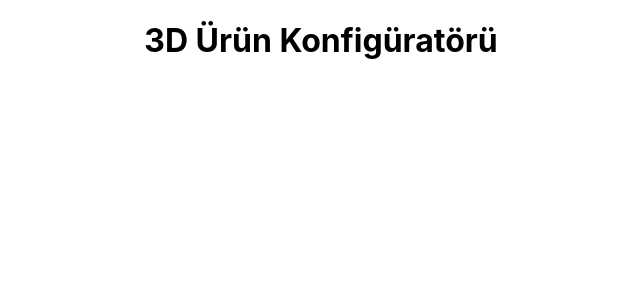
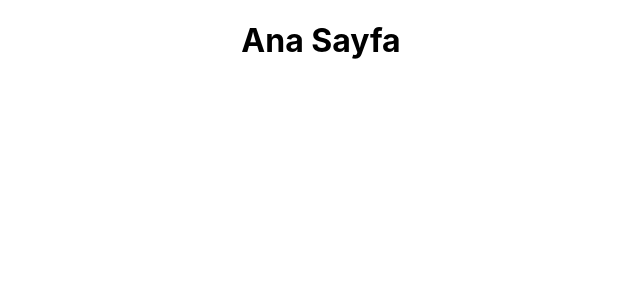
Before and after one commit to furkycl/fullstack, a React (Create React App) app in the folder client/: page / in a window 1280 px wide. Shown: the top 300 px of the page, without its empty margins (319-959 px from the left). Built offline with nearby package versions, Linux system fonts and the light colour scheme.

Commit message:
feat: Setup basic page components and implement client-side routing

```diff
--- a/client/package.json
+++ b/client/package.json
@@ -9,6 +9,7 @@
     "@testing-library/user-event": "^13.5.0",
     "react": "^19.1.1",
     "react-dom": "^19.1.1",
+    "react-router-dom": "^7.8.2",
     "react-scripts": "5.0.1",
     "web-vitals": "^2.1.4"
   },
--- a/client/src/App.js
+++ b/client/src/App.js
@@ -1,10 +1,22 @@
+import { BrowserRouter as Router, Routes, Route } from "react-router-dom";
+import HomePage from "./pages/HomePage";
+import LoginPage from "./pages/LoginPage";
+import RegisterPage from "./pages/RegisterPage";
+import DashboardPage from "./pages/DashboardPage";
 import "./App.css";
 
 function App() {
   return (
-    <div className="App">
-      <h1>3D Ürün Konfigüratörü</h1>
-    </div>
+    <Router>
+      <div className="App">
+        <Routes>
+          <Route path="/" element={<HomePage />} />
+          <Route path="/login" element={<LoginPage />} />
+          <Route path="/register" element={<RegisterPage />} />
+          <Route path="/dashboard" element={<DashboardPage />} />
+        </Routes>
+      </div>
+    </Router>
   );
 }
 
--- /dev/null
+++ b/client/src/pages/DashboardPage.js
@@ -0,0 +1,11 @@
+import React from "react";
+
+const DashboardPage = () => {
+  return (
+    <div>
+      <h1>Kullanıcı Paneli</h1>
+    </div>
+  );
+};
+
+export default DashboardPage;
--- /dev/null
+++ b/client/src/pages/HomePage.js
@@ -0,0 +1,11 @@
+import React from "react";
+
+const HomePage = () => {
+  return (
+    <div>
+      <h1>Ana Sayfa</h1>
+    </div>
+  );
+};
+
+export default HomePage;
--- /dev/null
+++ b/client/src/pages/LoginPage.js
@@ -0,0 +1,11 @@
+import React from "react";
+
+const LoginPage = () => {
+  return (
+    <div>
+      <h1>Giriş Yap</h1>
+    </div>
+  );
+};
+
+export default LoginPage;
--- /dev/null
+++ b/client/src/pages/RegisterPage.js
@@ -0,0 +1,11 @@
+import React from "react";
+
+const RegisterPage = () => {
+  return (
+    <div>
+      <h1>Kayıt Ol</h1>
+    </div>
+  );
+};
+
+export default RegisterPage;
```
Also changed, not shown: 2 other files (tests, documents, lock files or other folders).
